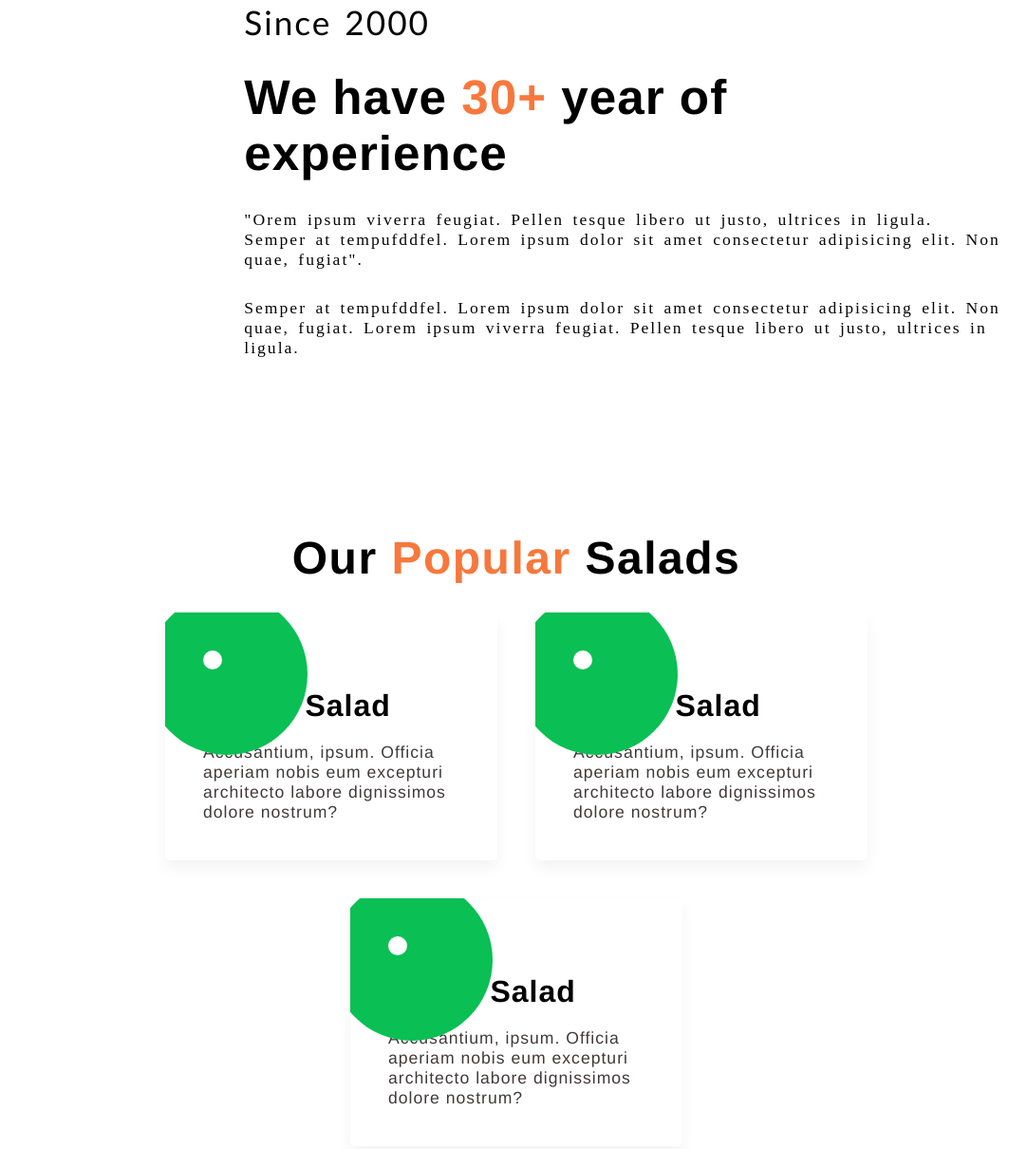
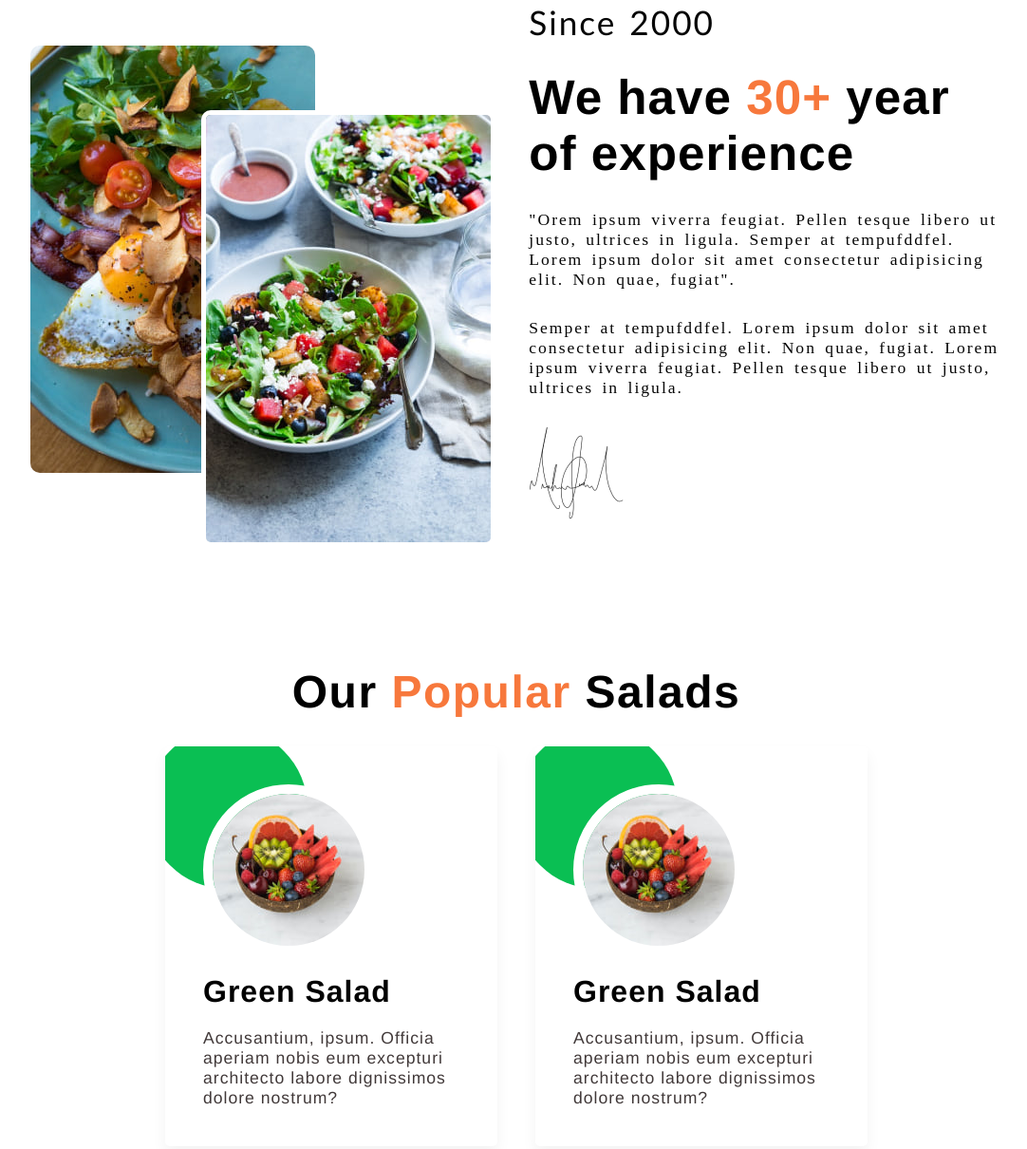
Before and after one commit to Alivasahu/Food-Website, a plain HTML site: page index.html in a window 1280 px wide. Shown: the part 787-1997 px from the top of the page at 95% size, without its empty margins (96-1178 px from the left). Drawn offline with Linux system fonts and the light colour scheme.

Commit message:
Changes index.html

```diff
--- a/index.html
+++ b/index.html
@@ -39,14 +39,14 @@
                     <button><a href="#">Order Now</a></button>
                 </div>
                 <div class="image">
-                    <img src="gallery/banner1.png" alt="">
+                    <img src="banner1.png" alt="">
                 </div>
             </header>
         </section>
         <section id="experience">
             <div class="images">
-                <img class="img1" src="gallery/ab1 (1).jpg" alt="">
-                <img class="img2" src="gallery/ab2.jpg" alt="">
+                <img class="img1" src="ab1 (1).jpg" alt="">
+                <img class="img2" src="ab2.jpg" alt="">
             </div>
             <div class="content">
                 <p class="head">Since 2000</p>
@@ -61,7 +61,7 @@
                     elit. Non quae, fugiat. Lorem ipsum viverra feugiat. Pellen tesque libero ut justo,
                     ultrices in ligula.
                 </p>
-                <img src="gallery/sign.png" alt="">
+                <img src="sign.png" alt="">
             </div>
         </section>
         <section id="popular">
@@ -69,7 +69,7 @@
             <div class="salads">
                 <div class="salad">
                     <div class="circle"></div>
-                    <img src="gallery/s1.jpg" alt="">
+                    <img src="s1.jpg" alt="">
                     <h1>Green Salad</h1>
                     <p> Accusantium, ipsum. Officia aperiam nobis eum excepturi architecto
                         labore dignissimos dolore nostrum?
@@ -78,7 +78,7 @@
                 </div>
                 <div class="salad">
                     <div class="circle"></div>
-                    <img src="gallery/s1.jpg" alt="">
+                    <img src="s1.jpg" alt="">
                     <h1>Green Salad</h1>
                     <p> Accusantium, ipsum. Officia aperiam nobis eum excepturi architecto
                         labore dignissimos dolore nostrum?
@@ -87,7 +87,7 @@
                 </div>
                 <div class="salad">
                     <div class="circle"></div>
-                    <img src="gallery/s1.jpg" alt="">
+                    <img src="s1.jpg" alt="">
                     <h1>Green Salad</h1>
                     <p> Accusantium, ipsum. Officia aperiam nobis eum excepturi architecto
                         labore dignissimos dolore nostrum?
@@ -97,7 +97,7 @@
             </div>
         </section>
         <section id="menu">
-            <img src="gallery/img1.png" alt="">
+            <img src="img1.png" alt="">
             <h1>our Restaurants <span>Menu</span></h1>
             <div class="para">
                 <p>Consectetur adipisicing elit.
@@ -181,7 +181,7 @@
                 <button><a href="#">See Our chef's</a></button>
             </div>
             <div class="image">
-                <img src="gallery/img2.png" alt="">
+                <img src="img2.png" alt="">
             </div>
         </section>
         <section id="subscribe">
```
